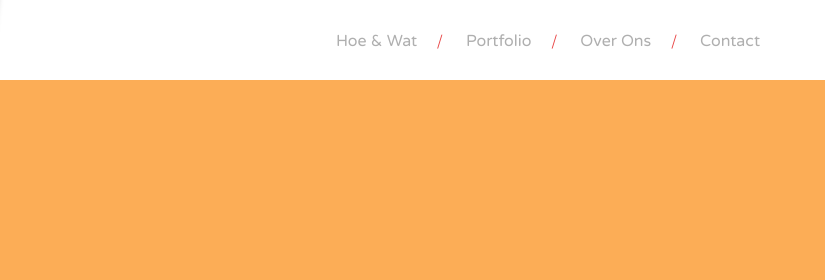
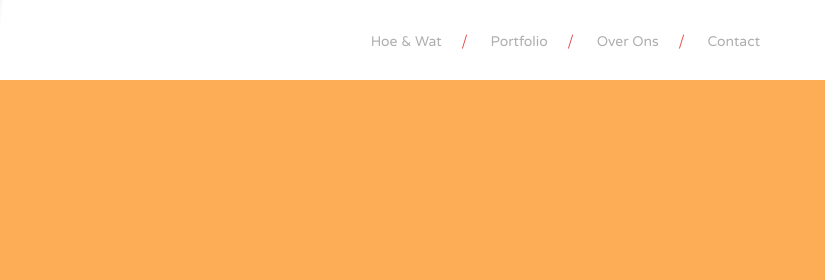
Before and after one commit to FoldedP/FP---Website, a website: page index.html in a window 1280 px wide. Shown: the top 280 px of the page, 455-1280 px from the left. Drawn offline with Linux system fonts and the light colour scheme.

```diff
--- a/scss/style.scss
+++ b/scss/style.scss
@@ -69,6 +69,7 @@
 	color:#AFAFAF;
 	font-family:$font-secondary;
 	@include transition;
+	font-size:$baseline;
 }
 
 nav ul li a:hover{
@@ -77,6 +78,12 @@
 
 .menu-slash{
 	color:$primary-color;
+    -webkit-touch-callout: none;
+    -webkit-user-select: none;
+    -khtml-user-select: none;
+    -moz-user-select: none;
+    -ms-user-select: none;
+    user-select: none;
 }
 
 .section{
```
Also changed, not shown: stylesheets/style.css.
